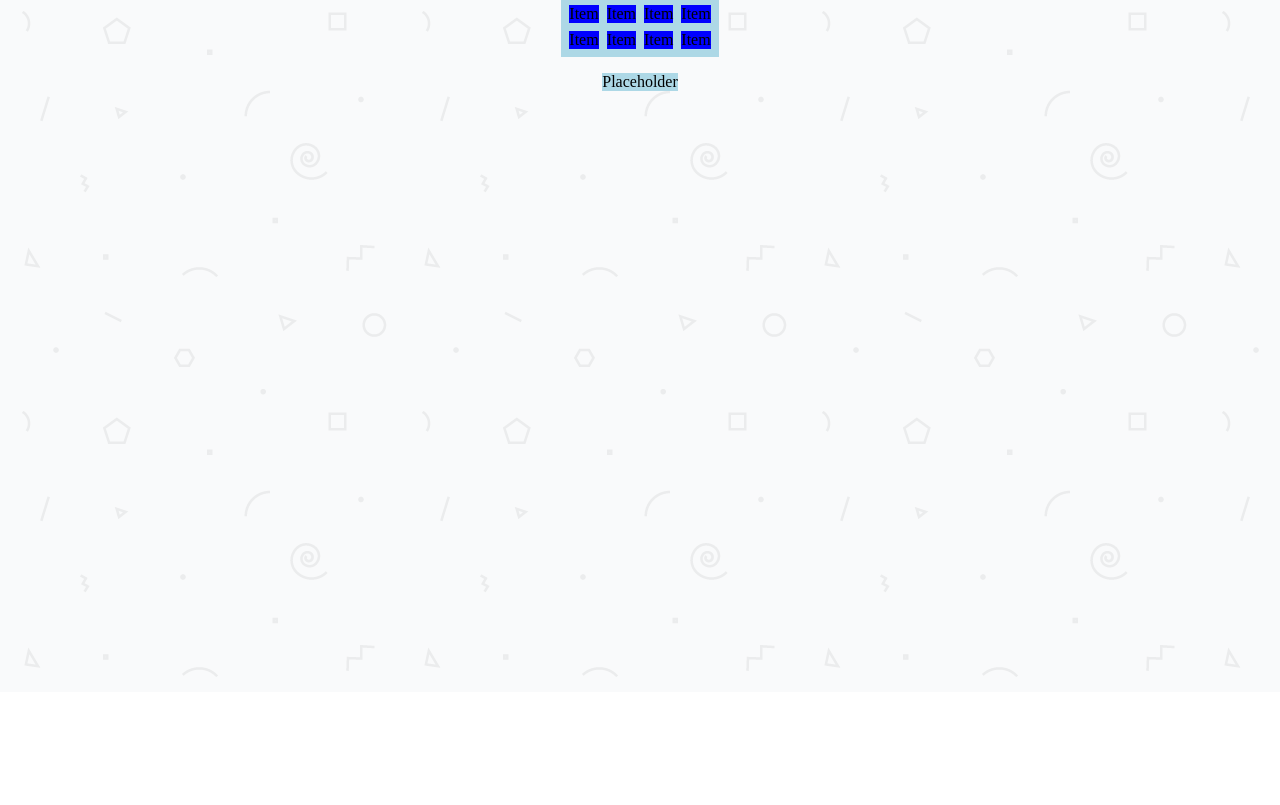
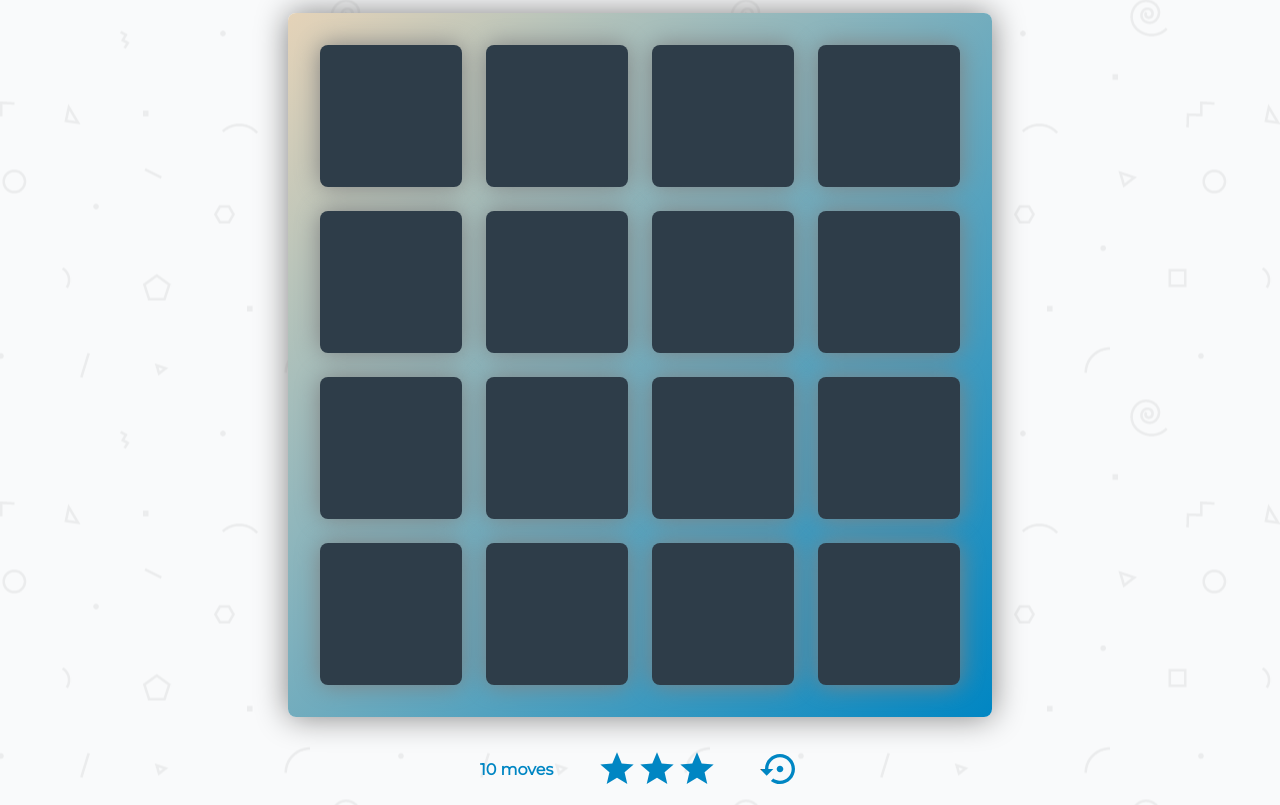
Before and after one commit to ManoelCortesMendez/memory-game, a plain HTML site: page index.html in a window 1280 px wide. Shown: the part 108-913 px from the top of the page. Before the commit the page ends 800 px from the top, so only its background shows below. Drawn offline with Linux system fonts and the light colour scheme.

Commit message:
Implement UI

```diff
--- a/css/app.css
+++ b/css/app.css
@@ -1,39 +1,98 @@
+/*Body*/
+
 body {
-    background-image: url(../img/geometric-bg-light.png);
     margin: 0; /*Reset margins*/
+    background-image: url(../img/geometric-bg-light.png); /*Default: Repeat img*/
+    background-position: center; /*Grow bg from center*/
     display: grid;
     grid-template-areas:
     "header"
     "board"
     "score";
-    grid-row-gap: 16px;
-    justify-items: center;
+    justify-items: center; /*Center children horizontally*/
 }
 
+/*Header*/
+
 h1 {
-    background-color: lightblue;
+    font-family: 'Montserrat', sans-serif;
+    font-style: italic;
+    font-weight: 800;
+    font-size: 40px;
+    color: #0086C3;
     margin: 0; /*Reset margins*/
+    margin-top: 40px;
     grid-area: header;
 }
 
-ul {
-    background-color: lightblue;
+/*Board*/
+
+#board {
+    width: 80vw; /*Scale with viewport width*/
+    height: 80vw; /*Scale identically --- to maintain 1:1 aspect ratio*/
+    min-width: 320px;
+    min-height: 320px;
+    max-width: 640px;
+    max-height: 640px;
+    background: linear-gradient(to bottom right, #E5D3B8, #0086C3);
+    border-radius: 8px;
+    list-style-type: none;
     margin: 0; /*Reset margins*/
-    padding: 8px;
-    list-style-type: none;
+    margin-top: 32px;
+    padding: 0; /*Reset paddings*/
+    padding: 32px;
     grid-area: board;
     display: grid;
-    grid-template-columns: auto auto auto auto; /* TODO: Find shorter equivalent */
-    grid-template-rows: auto auto auto auto; /* TODO: Find shorter equivalent */
-    grid-column-gap: 8px;
-    grid-row-gap: 8px;
+    grid-template-columns: 1fr 1fr 1fr 1fr;
+    grid-gap: 24px;
+    box-shadow: 0 0 32px grey;
 }
 
-li {
-    background-color: blue;
+.card {
+    width: 100%;
+    height: 100%;
+    background-color: #2e3d49;
+    border-radius: 8px;
+    cursor: pointer;
+    box-shadow: 0 0 24px grey;
 }
 
-section {
-    background-color: lightblue;
+/*Score*/
+
+#score {
+    width: 320px;
+    border-radius: 8px;
+    margin-top: 16px;
     grid-area: score;
+    display: flex;
+    justify-content: space-between; /*Space children evenly*/
+    align-items: center; /*Align children vertically*/
 }
+
+#moves {
+    font-family: Montserrat, sans-serif;
+    font-weight: 800;
+    color: #0086C3;
+}
+
+#stars {
+    list-style-type: none;
+    padding: 0; /*Reset paddings*/
+    display: flex; /*Default to horizontal alignment*/
+}
+
+.star {
+    width: 40px;
+    height: 40px;
+    background-color: #0086C3;
+    -webkit-mask: url(../img/star-on.svg); /*Use svg image as mask*/
+    -webkit-mask-size: cover; /*Fit svg to parent*/
+}
+
+#reset {
+    width: 40px;
+    height: 40px;
+    background-color: #0086C3;
+    -webkit-mask: url(../img/reset-button.svg); /*Use svg image as mask*/
+    -webkit-mask-size: cover; /*Fit svg to parent*/
+}
--- a/index.html
+++ b/index.html
@@ -4,32 +4,42 @@
     <meta charset="utf-8">
     <meta name="viewport" content="width=device-width, initial-scale=1.0">
     <title></title>
+    <link href="https://fonts.googleapis.com/css?family=Montserrat:400,800i" rel="stylesheet">
     <link href="css/app.css" rel="stylesheet">
 </head>
 <body>
 
     <h1>Memory Game</h1>
 
-    <ul>
-        <li>Item</li>
-        <li>Item</li>
-        <li>Item</li>
-        <li>Item</li>
-        <li>Item</li>
-        <li>Item</li>
-        <li>Item</li>
-        <li>Item</li>
-        <li>Item</li>
-        <li>Item</li>
-        <li>Item</li>
-        <li>Item</li>
-        <li>Item</li>
-        <li>Item</li>
-        <li>Item</li>
-        <li>Item</li>
+    <ul id="board">
+        <li class="card"></li>
+        <li class="card"></li>
+        <li class="card"></li>
+        <li class="card"></li>
+        <li class="card"></li>
+        <li class="card"></li>
+        <li class="card"></li>
+        <li class="card"></li>
+        <li class="card"></li>
+        <li class="card"></li>
+        <li class="card"></li>
+        <li class="card"></li>
+        <li class="card"></li>
+        <li class="card"></li>
+        <li class="card"></li>
+        <li class="card"></li>
     </ul>
 
-    <section>Placeholder</section>
+    <section id="score">
+        <span id="moves">10 moves</span>
+        <ul id="stars">
+            <li class="star"></li>
+            <li class="star"></li>
+            <li class="star"></li>
+        </ul>
+        <!-- Prevent submit with type=button -->
+        <button type="button" id="reset"></button>
+    </section>
 
     <script src="js/app.js"></script>
 </body>
```
Also changed, not shown: img/reset-button.svg (added), img/star-off.svg (added), img/star-on.svg (added).
